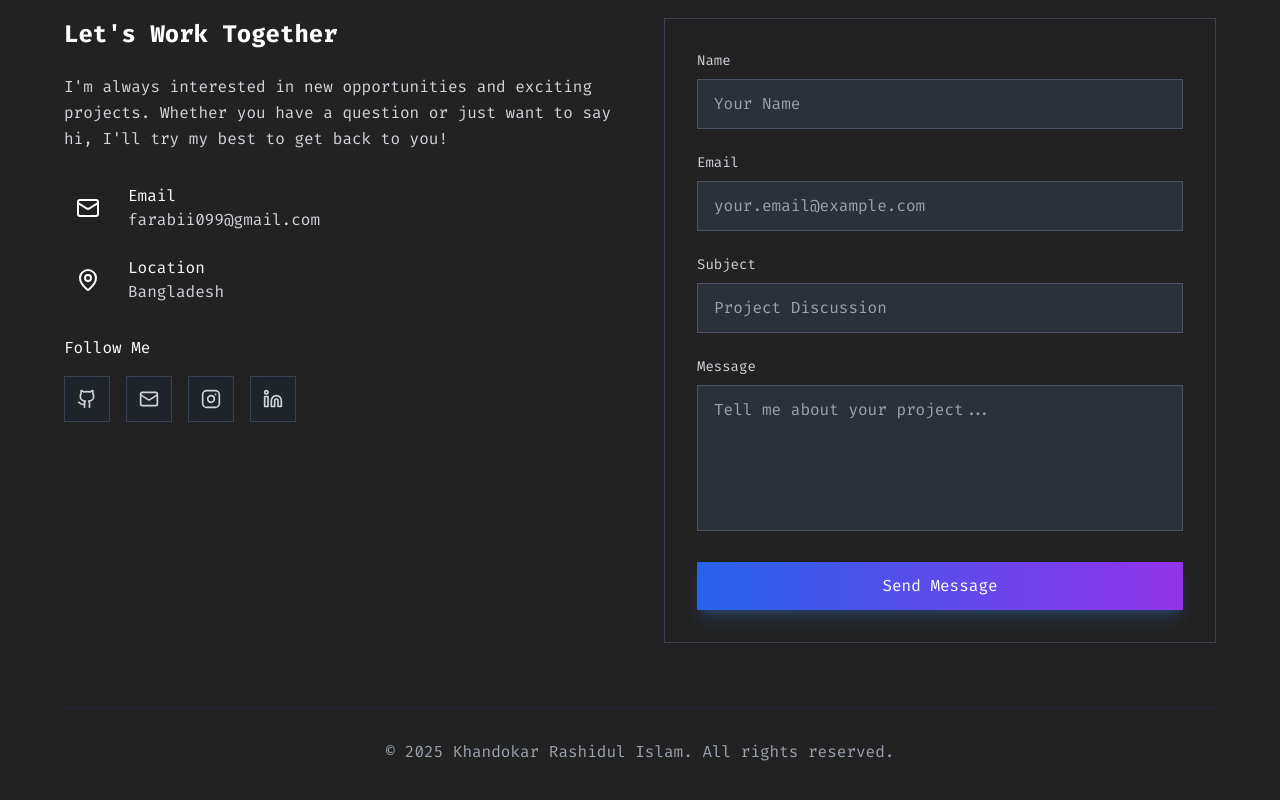
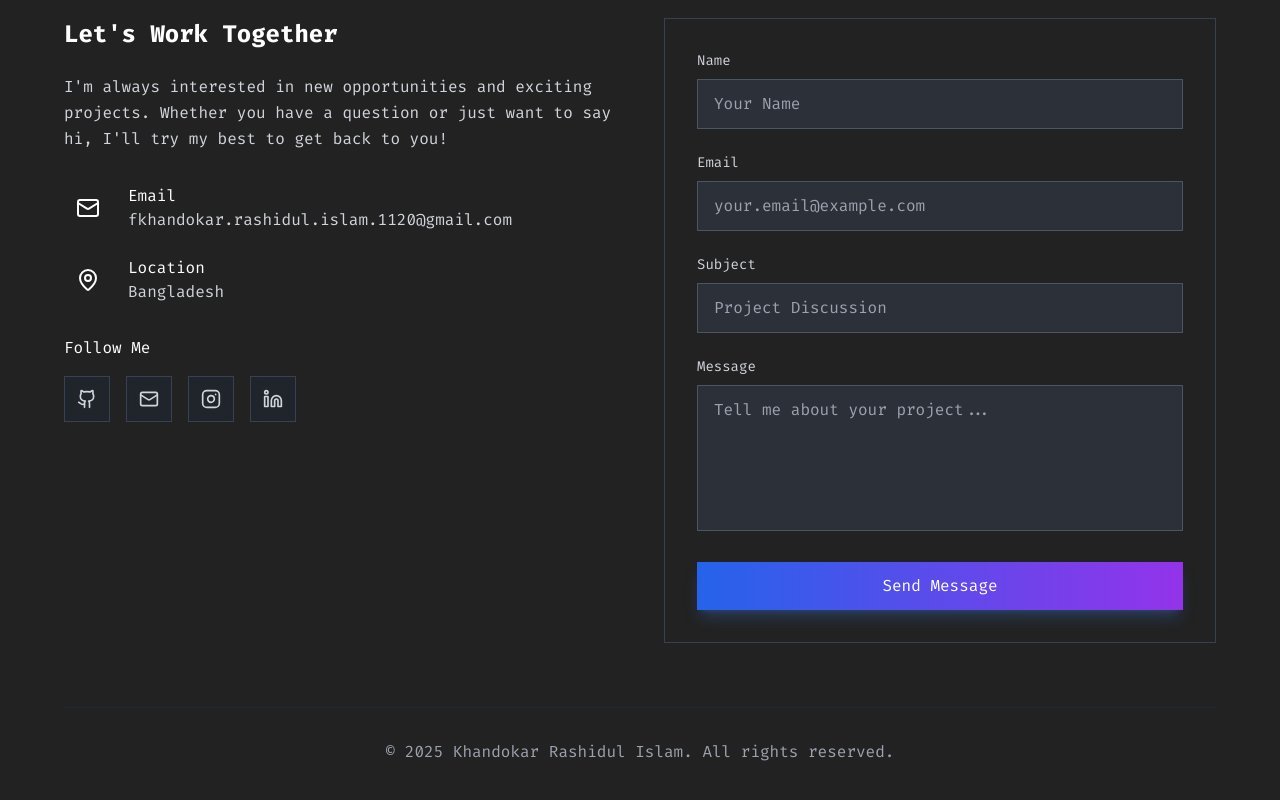
Before and after one commit to Farabiislam/KRI11, a Next.js app: page / in a window 1280 px wide. Shown: the part 5189-5989 px from the top of the page. Built offline with nearby package versions, Linux system fonts and the light colour scheme; no server answers.

Commit message:
change gmail address

```diff
--- a/data/portfolio-data.ts
+++ b/data/portfolio-data.ts
@@ -63,7 +63,7 @@ export function getPersonalInfo(): PersonalInfo {
     description:
       'Passionate about building scalable web applications with clean architecture and design patterns. As a design pattern enthusiast, I create exceptional user experiences while maintaining robust, maintainable codebases.',
     image: '/avatar.jpg',
-    email: 'farabii099@gmail.com',
+    email: 'fkhandokar.rashidul.islam.1120@gmail.com',
     location: 'Bangladesh',
     experiencedFrom: '2022-1-1',
     keywords: [
@@ -92,7 +92,7 @@ export function getSocialLinks(): SocialLink[] {
     {
       name: 'email',
       icon: 'mail',
-      link: 'mailto:farabii099@gmail.com',
+      link: 'mailto:khandokar.rashidul.islam.1120@gmail.com',
       label: 'Email',
     },
     {
```
